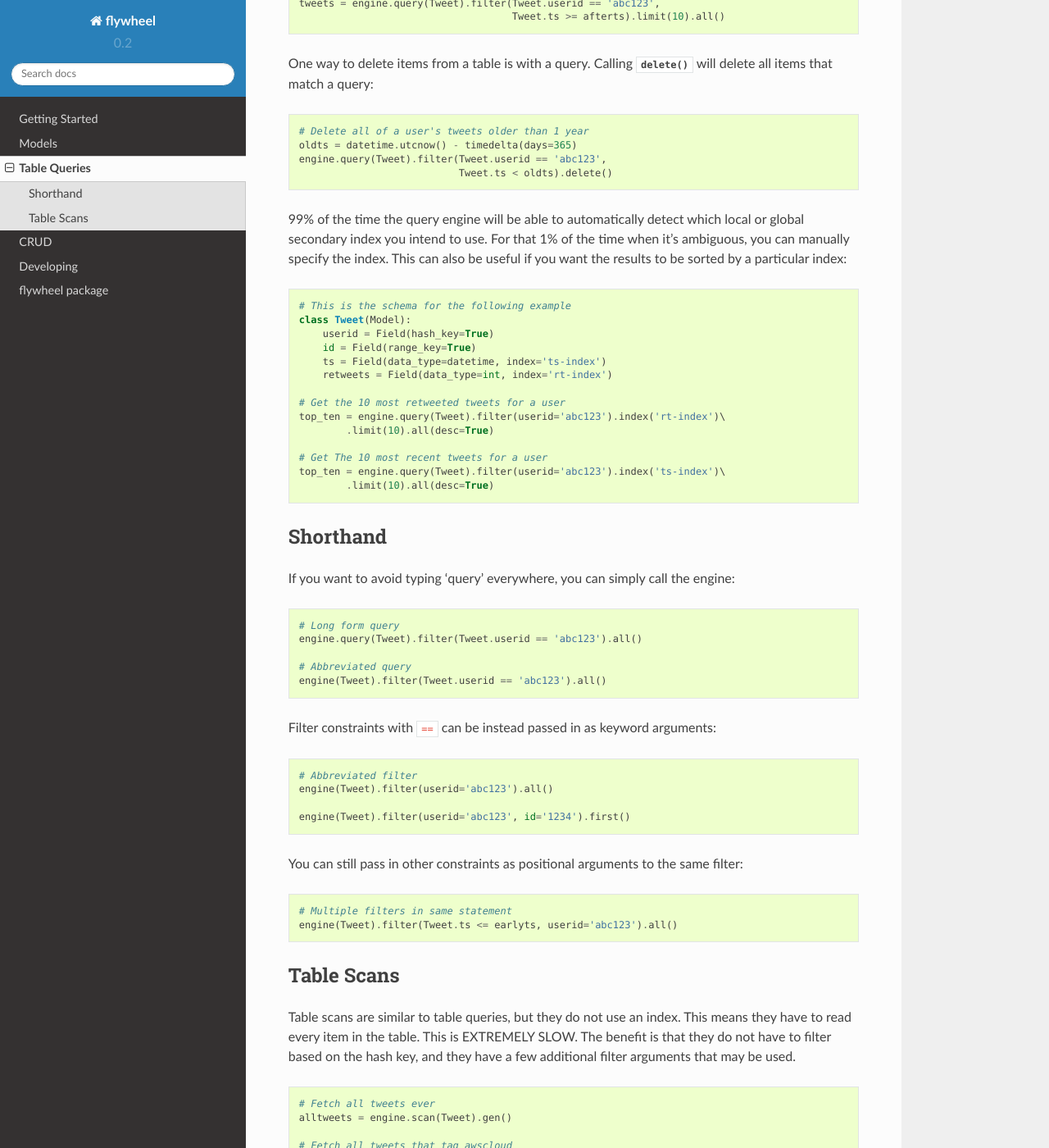
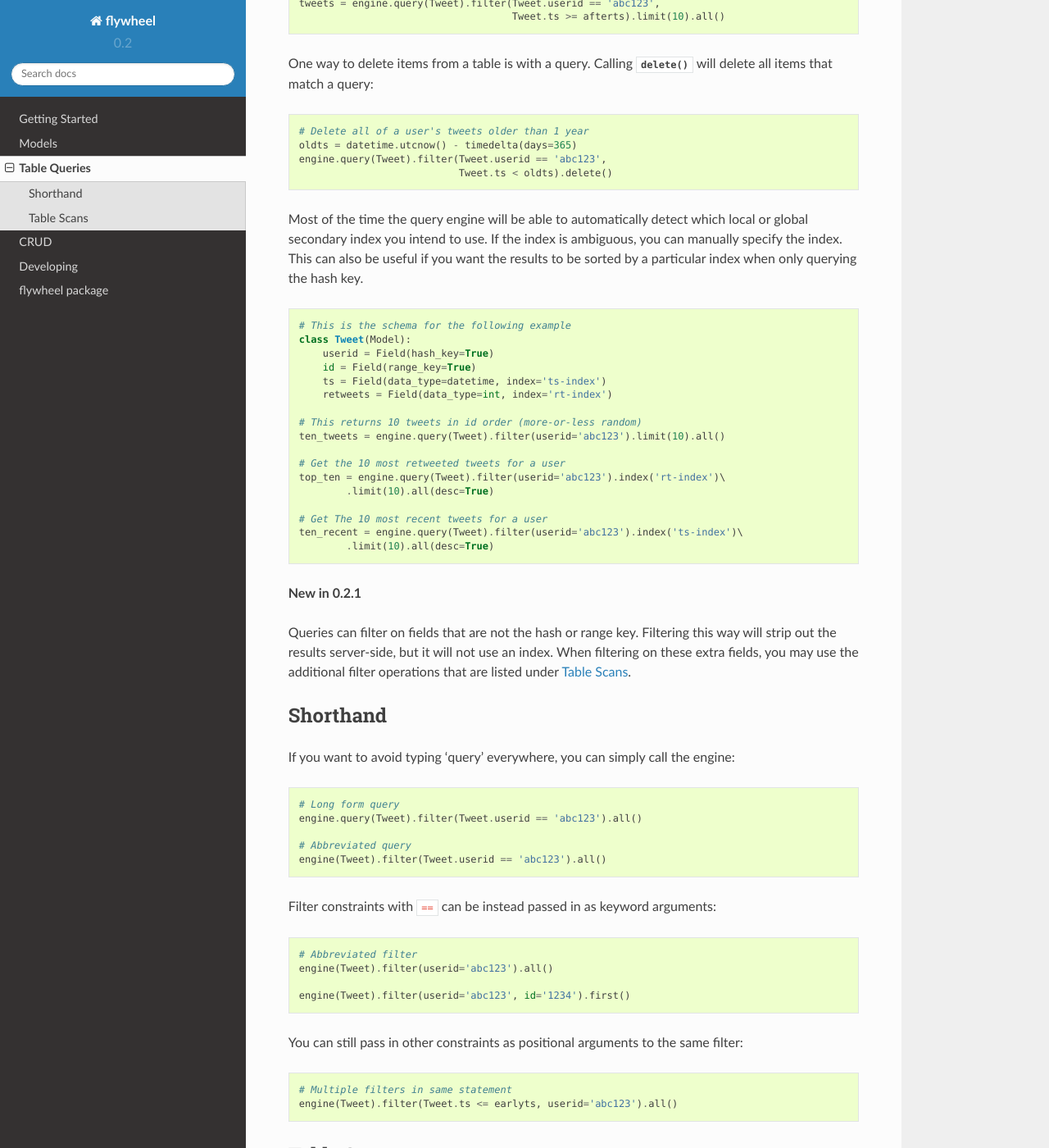
Before and after one commit to stevearc/flywheel, a Sphinx documentation site: the page built from doc/topics/queries.rst, in a window 1280 px wide and 1400 px high, scrolled down 1293 px. Shown: the whole window at 82% size. Built offline with Sphinx 7.4.7 and the Read the Docs theme 2.0.0, drawn with Linux system fonts in a browser that asks for light colours; pages that are not in the unit, such as notebooks, are missing from menus.

Commit message:
Queries can filter on non-indexed fields

```diff
--- a/doc/topics/queries.rst
+++ b/doc/topics/queries.rst
@@ -84,10 +84,10 @@ One way to delete items from a table is with a query. Calling
     engine.query(Tweet).filter(Tweet.userid == 'abc123',
                                Tweet.ts < oldts).delete()
 
-99% of the time the query engine will be able to automatically detect which
-local or global secondary index you intend to use. For that 1% of the time when
-it's ambiguous, you can manually specify the index. This can also be useful if
-you want the results to be sorted by a particular index:
+Most of the time the query engine will be able to automatically detect which
+local or global secondary index you intend to use. If the index is ambiguous,
+you can manually specify the index. This can also be useful if you want the
+results to be sorted by a particular index when only querying the hash key.
 
 .. code-block:: python
 
@@ -98,13 +98,23 @@ you want the results to be sorted by a particular index:
         ts = Field(data_type=datetime, index='ts-index')
         retweets = Field(data_type=int, index='rt-index')
 
+    # This returns 10 tweets in id order (more-or-less random)
+    ten_tweets = engine.query(Tweet).filter(userid='abc123').limit(10).all()
+
     # Get the 10 most retweeted tweets for a user
     top_ten = engine.query(Tweet).filter(userid='abc123').index('rt-index')\
             .limit(10).all(desc=True)
 
     # Get The 10 most recent tweets for a user
-    top_ten = engine.query(Tweet).filter(userid='abc123').index('ts-index')\
+    ten_recent = engine.query(Tweet).filter(userid='abc123').index('ts-index')\
             .limit(10).all(desc=True)
+
+**New in 0.2.1**
+
+Queries can filter on fields that are not the hash or range key. Filtering this
+way will strip out the results server-side, but it will not use an index. When
+filtering on these extra fields, you may use the additional filter operations
+that are listed under :ref:`scan`.
 
 Shorthand
 ---------
```
Also changed, not shown: other parts of doc/topics/queries.rst (+2 -0 lines), CHANGES.rst (+9 -0 lines), 3 other files.
